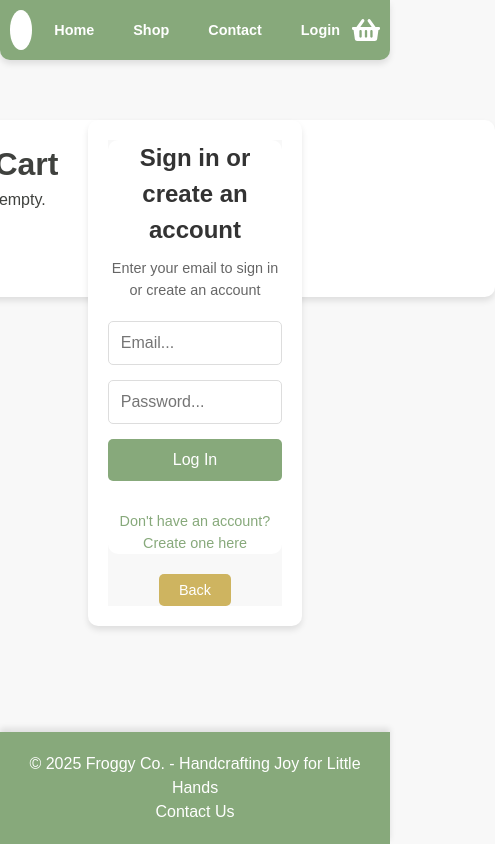
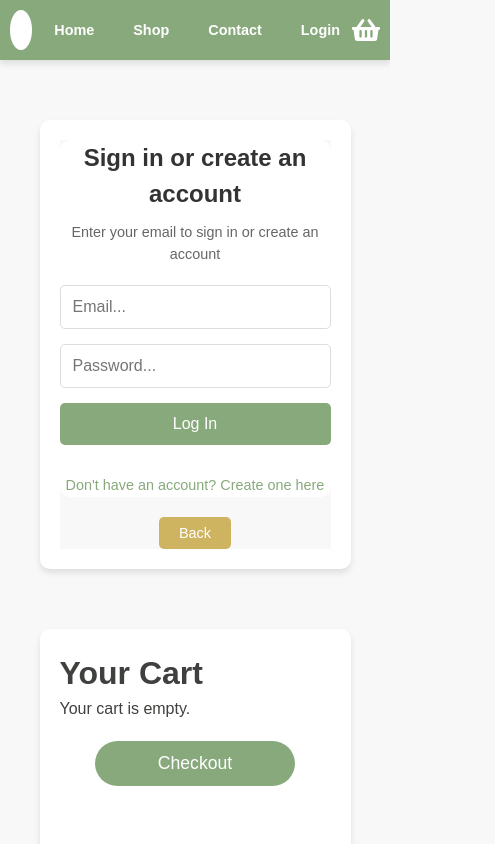
Before and after one commit to Jacks-orgi/Frog-Store, a React (Vite) app: page /Frog-Store/basket in a window 390 px wide. Shown: the top 844 px of the page, 495 px wide, since content can reach past the window. Built offline with nearby package versions, Linux system fonts and the light colour scheme.

Commit message:
final css fix

```diff
--- a/src/components/Navbar/Navbar.css
+++ b/src/components/Navbar/Navbar.css
@@ -216,6 +216,33 @@
   }
 }
 
+@media (max-width: 1350px) {
+  .navbar {
+    padding: 10px;
+    max-width: 100%;
+    border-radius: 0;
+  }
+
+  .nav-items {
+    gap: 5px;
+  }
+
+  .nav-button {
+    padding: 8px 12px;
+    font-size: 0.9em;
+  }
+
+  .search-container {
+    display: none; /* Hide search on mobile */
+  }
+
+  /* Adjust dropdown positioning for mobile */
+  .nav-item-with-dropdown .dropdown-menu {
+    left: 0;
+    right: auto;
+  }
+}
+
 .basket-wrapper {
   position: relative;
   cursor: pointer;
--- a/src/pages/BasketPage.css
+++ b/src/pages/BasketPage.css
@@ -1,12 +1,13 @@
 .basket-page {
   display: flex;
-  justify-content: center;
+  justify-content: space-between;
   gap: 40px;
   padding: 20px;
   width: 55%; /* Match navbar width */
   margin: 0 auto;
   align-items: flex-start;
   position: relative;
+  min-width: 1000px; /* Minimum width to prevent squishing */
 }
 
 .page-content {
@@ -16,16 +17,13 @@
 }
 
 .login-section {
-  position: absolute;
-  left: 0;
-  flex: 0 0 400px;
-  align-self: flex-start;
-  margin-top: 40px;
+  flex: 0 0 400px; /* Fixed width but now using flex instead of absolute */
   height: fit-content;
   background: white;
   border-radius: 10px;
   box-shadow: 0 4px 6px rgba(0, 0, 0, 0.1);
   padding: 20px;
+  margin-top: 40px;
 }
 
 .login-section .login-container {
@@ -150,3 +148,26 @@
 .checkout-button:hover {
   background-color: var(--secondary-green);
 }
+
+/* Media query for smaller screens */
+@media (max-width: 1200px) {
+  .basket-page {
+    width: 90%;
+    min-width: 0;
+    flex-direction: column;
+    align-items: center;
+  }
+
+  .login-section {
+    position: static;
+    width: 100%;
+    max-width: 400px;
+    margin-bottom: 20px;
+  }
+
+  .cart-content {
+    width: 100%;
+    max-width: 600px;
+    margin: 0;
+  }
+}
```
